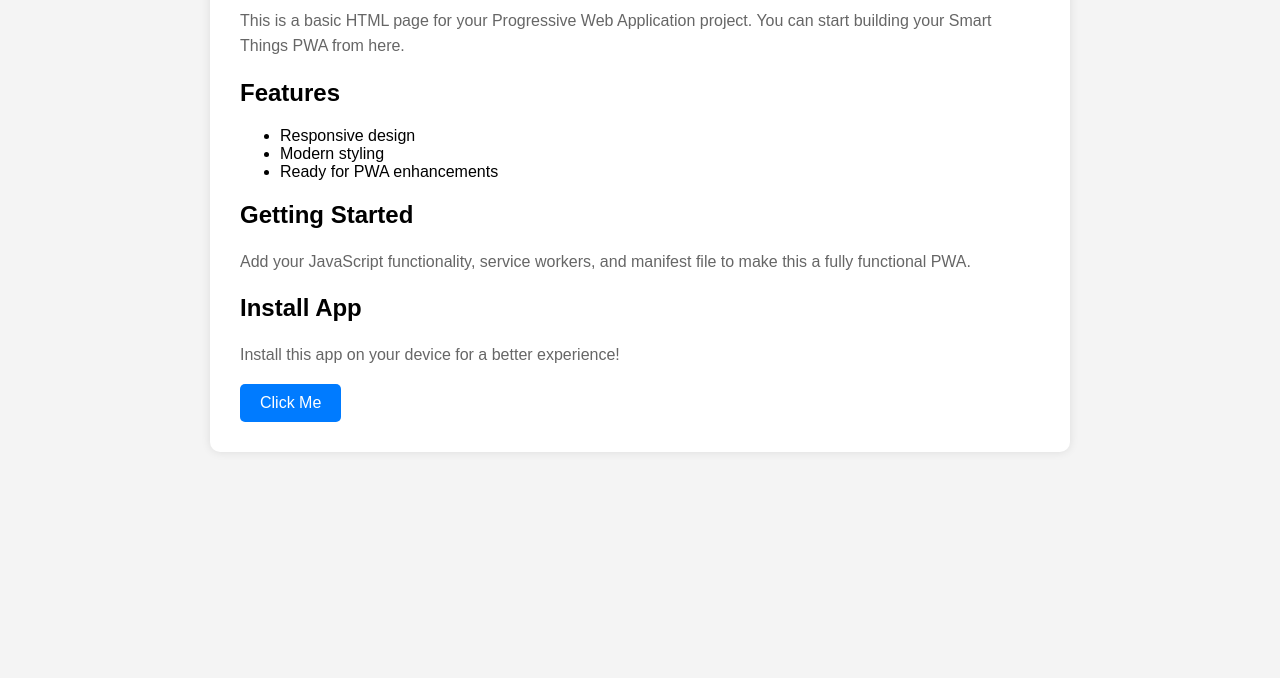
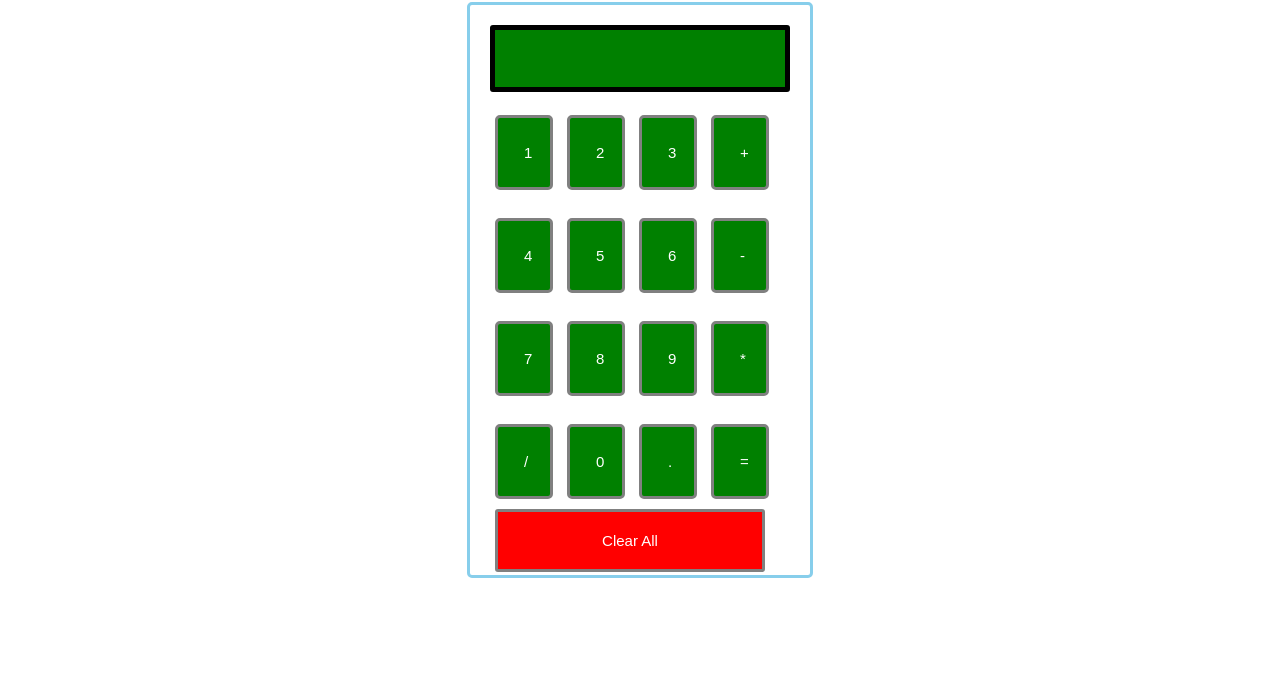
Before and after one commit to Undertaker2104/PWA_Workshop, a plain HTML site: page index.html in a window 1280 px wide. Shown: the part 122-800 px from the top of the page. Drawn offline with Linux system fonts and the light colour scheme.

Commit message:
Refactor index.html for JavaScript calculator implementation and PWA enhancements

```diff
--- a/index.html
+++ b/index.html
@@ -1,89 +1,114 @@
+<!-- Create a simple Program to build the Calculator in JavaScript using with HTML and CSS web languages. -->
 <!DOCTYPE html>
 <html lang="en">
 
 <head>
-    <meta charset="UTF-8">
-    <meta name="viewport" content="width=device-width, initial-scale=1.0">
-    <title>Smart Things PWA</title>
+    <title> JavaScript Calculator </title>
+    <link rel="manifest" href="src/manifest.json">
 
-    <!-- PWA Manifest -->
-    <link rel="manifest" href="manifest.json">
-
-    <!-- PWA Meta Tags -->
-    <meta name="theme-color" content="#007bff">
-    <meta name="description" content="A Progressive Web Application for Smart Things">
-
-    <!-- Apple PWA Support -->
-    <meta name="apple-mobile-web-app-capable" content="yes">
-    <meta name="apple-mobile-web-app-status-bar-style" content="default">
-    <meta name="apple-mobile-web-app-title" content="SmartThings">
-
-    <!-- Favicon -->
-    <link rel="icon" type="image/png" href="icon-192.png">
     <style>
-        body {
-            font-family: Arial, sans-serif;
-            margin: 0;
-            padding: 20px;
-            background-color: #f4f4f4;
+        h1 {
+            text-align: center;
+            padding: 22px;
+            background-color: skyblue;
+            color: white;
         }
 
-        .container {
-            max-width: 800px;
-            margin: 0 auto;
-            background-color: white;
-            padding: 30px;
-            border-radius: 10px;
-            box-shadow: 0 0 10px rgba(0, 0, 0, 0.1);
+        #clear {
+            width: 270px;
+            border: 3px solid gray;
+            border-radius: 3px;
+            padding: 20px;
+            background-color: red;
         }
 
-        h1 {
-            color: #333;
-            text-align: center;
+        .formstyle {
+            width: 300px;
+            height: 530px;
+            margin: auto;
+            border: 3px solid skyblue;
+            border-radius: 5px;
+            padding: 20px;
         }
 
-        p {
-            line-height: 1.6;
-            color: #666;
+
+
+        input {
+            width: 20px;
+            background-color: green;
+            color: white;
+            border: 3px solid gray;
+            border-radius: 5px;
+            padding: 26px;
+            margin: 5px;
+            font-size: 15px;
         }
 
-        .button {
-            background-color: #007bff;
-            color: white;
-            padding: 10px 20px;
-            border: none;
-            border-radius: 5px;
-            cursor: pointer;
-            font-size: 16px;
-        }
 
-        .button:hover {
-            background-color: #0056b3;
+        #calc {
+            width: 250px;
+            border: 5px solid black;
+            border-radius: 3px;
+            padding: 20px;
+            margin: auto;
         }
     </style>
+
 </head>
 
 <body>
-    <div class="container">
-        <h1>Welcome to Smart Things PWA</h1>
-        <p>This is a basic HTML page for your Progressive Web Application project. You can start building your Smart
-            Things PWA from here.</p>
 
-        <h2>Features</h2>
-        <ul>
-            <li>Responsive design</li>
-            <li>Modern styling</li>
-            <li>Ready for PWA enhancements</li>
-        </ul>
+    <h1> Calculator Program in JavaScript </h1>
+    <div class="formstyle">
+        <form name="form1">
 
-        <h2>Getting Started</h2>
-        <p>Add your JavaScript functionality, service workers, and manifest file to make this a fully functional PWA.
-        </p>
+            <!-- This input box shows the button pressed by the user in calculator. -->
+            <input id="calc" type="text" name="answer"> <br> <br>
+            <!-- Display the calculator button on the screen. -->
+            <!-- onclick() function display the number prsses by the user. -->
+            <input type="button" value="1" onclick="form1.answer.value += '1' ">
+            <input type="button" value="2" onclick="form1.answer.value += '2' ">
+            <input type="button" value="3" onclick="form1.answer.value += '3' ">
+            <input type="button" value="+" onclick="form1.answer.value += '+' ">
+            <br> <br>
 
-        <button class="button" onclick="alert('Hello from your Smart Things PWA!')">Click Me</button>
+            <input type="button" value="4" onclick="form1.answer.value += '4' ">
+            <input type="button" value="5" onclick="form1.answer.value += '5' ">
+            <input type="button" value="6" onclick="form1.answer.value += '6' ">
+            <input type="button" value="-" onclick="form1.answer.value += '-' ">
+            <br> <br>
+
+            <input type="button" value="7" onclick="form1.answer.value += '7' ">
+            <input type="button" value="8" onclick="form1.answer.value += '8' ">
+            <input type="button" value="9" onclick="form1.answer.value += '9' ">
+            <input type="button" value="*" onclick="form1.answer.value += '*' ">
+            <br> <br>
+
+
+            <input type="button" value="/" onclick="form1.answer.value += '/' ">
+            <input type="button" value="0" onclick="form1.answer.value += '0' ">
+            <input type="button" value="." onclick="form1.answer.value += '.' ">
+            <!-- When we click on the '=' button, the onclick() shows the sum results on the calculator screen. -->
+            <input type="button" value="=" onclick="form1.answer.value = eval(form1.answer.value) ">
+            <br>
+            <!-- Display the Cancel button and erase all data entered by the user. -->
+            <input type="button" value="Clear All" onclick="form1.answer.value = ' ' " id="clear">
+            <br>
+
+        </form>
     </div>
-
-    <script src="app.js"></script>
+    <script>
+        if ("serviceWorker" in navigator) {
+            console.log("Service Worker supported");
+            navigator.serviceWorker.register("./sw.js").then(ServiceWorkerRegistration => {
+                console.log("SW Registered");
+                console.log(ServiceWorkerRegistration);
+            }).catch(error => {
+                console.log("SW Registration failed");
+                console.log(error);
+            })
+        }
+    </script>
 </body>
 
 </html>
```
Also changed, not shown: 1 other file.
